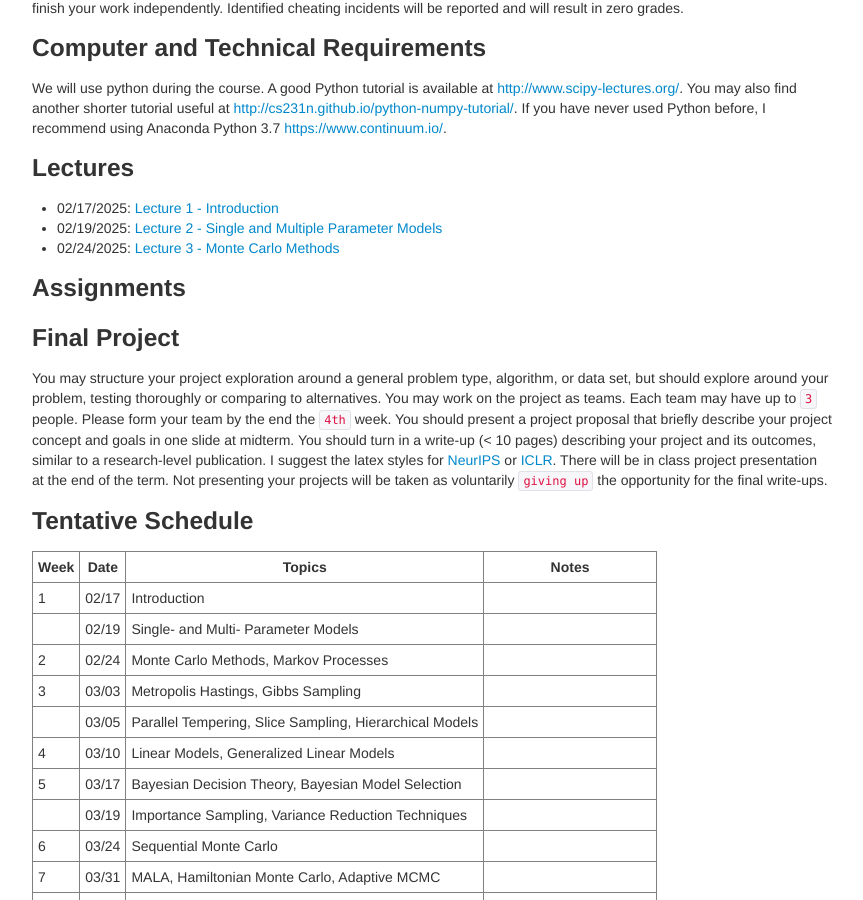
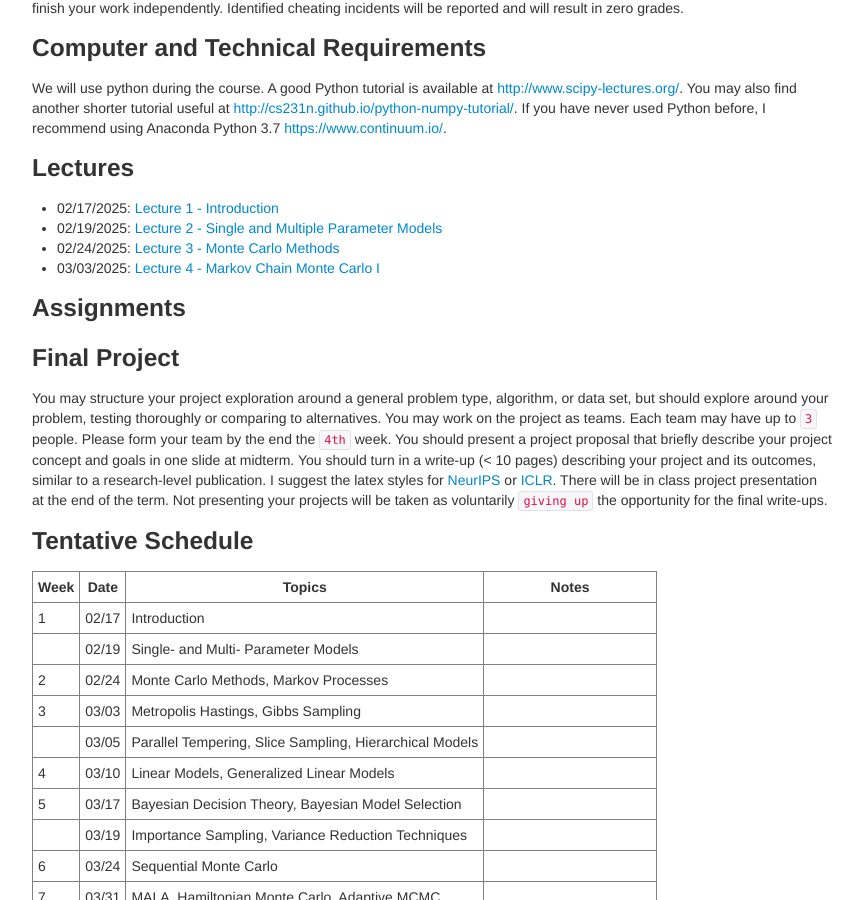
Before and after one commit to zcrabbit/zcrabbit.github.io, a Jekyll site: the page built from courses/btc-s25.md, in a window 1280 px wide and 900 px high, scrolled down 975 px. Shown: the whole window, without its empty margins (208-1071 px from the left). Built offline with Jekyll 4.4.1, drawn with Linux system fonts in a browser that asks for light colours.

Commit message:
lecture 4 out

```diff
--- a/courses/btc-s25.md
+++ b/courses/btc-s25.md
@@ -43,12 +43,14 @@ We will use python during the course. A good Python tutorial is available at <ht
 - 02/17/2025: [Lecture 1 - Introduction]({{sites.baseurl}}/static/slides/btc_spring25/lec01.pdf)
 - 02/19/2025: [Lecture 2 - Single and Multiple Parameter Models]({{sites.baseurl}}/static/slides/btc_spring25/lec02.pdf)
 - 02/24/2025: [Lecture 3 - Monte Carlo Methods]({{sites.baseurl}}/static/slides/btc_spring25/lec03.pdf)
+- 03/03/2025: [Lecture 4 - Markov Chain Monte Carlo I]({{sites.baseurl}}/static/slides/btc_spring24/lec04.pdf)
 
 
 
 ### Assignments
 
-<!-- - 03/06/2024: [Homework 1]({{sites.baseurl}}/static/slides/btc_spring24/hw01.pdf), **Due** `03/20/2024`
+<!--
+- 03/06/2024: [Homework 1]({{sites.baseurl}}/static/slides/btc_spring24/hw01.pdf), **Due** `03/20/2024`
 - 03/25/2024: [Homework 2]({{sites.baseurl}}/static/slides/btc_spring24/hw02.pdf), **Due** `04/08/2024`
 - 04/15/2024: [Homework 3]({{sites.baseurl}}/static/slides/btc_spring24/hw03.pdf), **Due** `04/29/2024`
 - 05/15/2024: [Homework 4]({{sites.baseurl}}/static/slides/btc_spring24/hw04.pdf), **Due** `05/29/2024` &nbsp; Data: [p1]({{sites.baseurl}}/static/datasets/btc_hw4_lda_data.p), [p4]({{sites.baseurl}}/static/datasets/btc_hw4_dp_data.npy) -->
```
Also changed, not shown: 3 other files.
